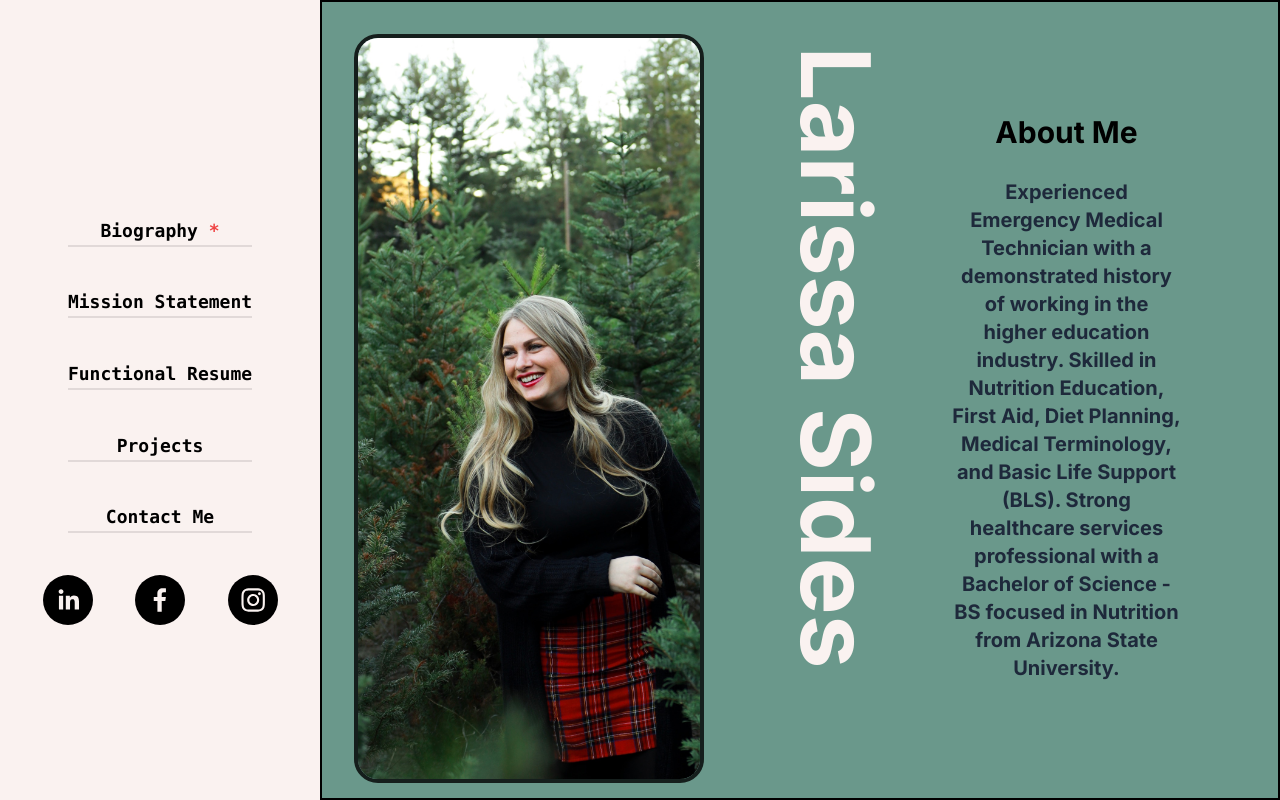
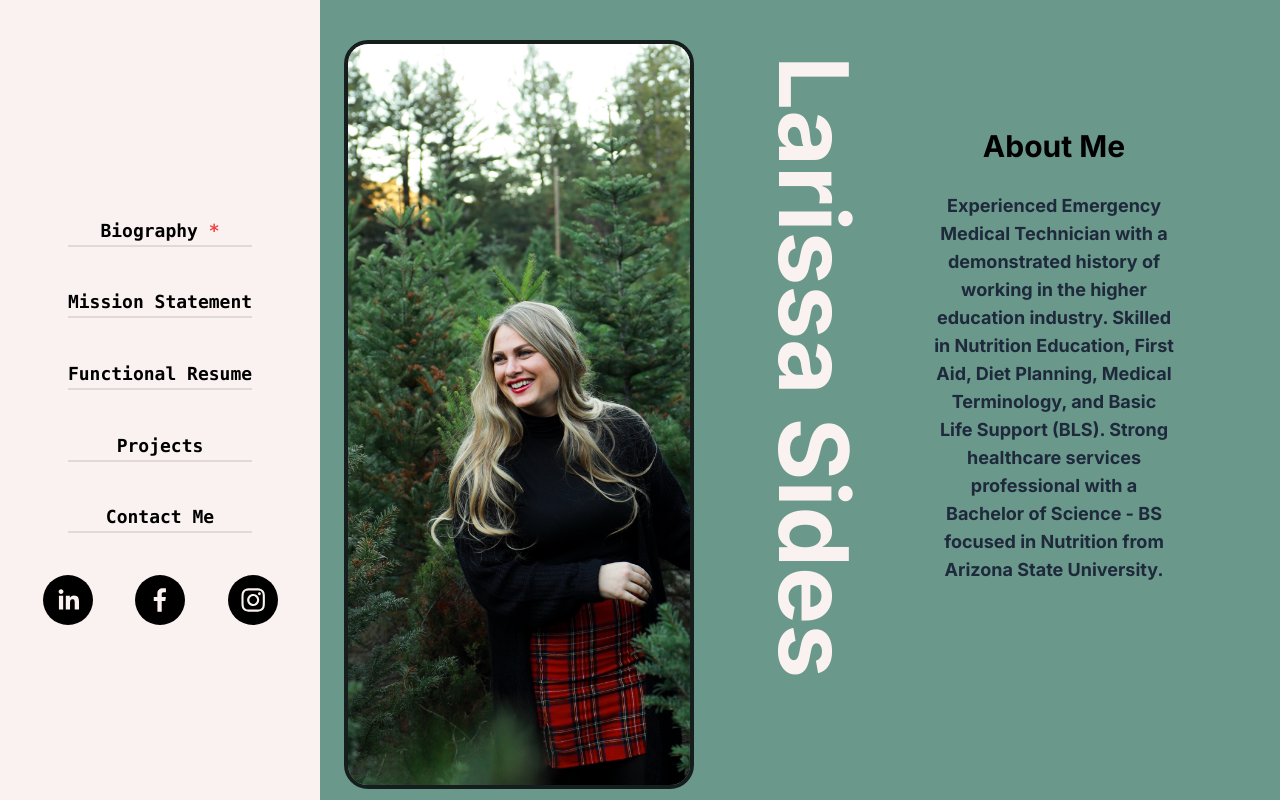
Before and after one commit to AndrewJSides/larissasides, a Next.js app: page / in a window 1280 px wide. Built offline with nearby package versions, Linux system fonts and the light colour scheme.

Commit message:
Small changes

```diff
--- a/app/page.tsx
+++ b/app/page.tsx
@@ -86,7 +86,7 @@ export default function Home() {
   const Biography = () => {
     return (
       <>
-        <div className="w-3/8 p-4">
+        <div className="w-3/8 ml-2 mt-2">
           <Image
             className="rounded-3xl border-4 border-black/80"
             src="/headshot3.jpg"
@@ -100,7 +100,7 @@ export default function Home() {
             Larissa Sides
           </div>
         </div>
-        <div className="text-xl w-1/4 pt-24 text-center text-slate-800">
+        <div className="text-lg w-1/4 pt-24 text-center text-slate-800">
           <div className="text-3xl text-black">About Me</div>
           <br />
           Experienced Emergency Medical Technician with a demonstrated history
@@ -358,7 +358,7 @@ export default function Home() {
         </div>
       </div>
       <div className="flex flex-col bg-[#6A988B] w-3/4 h-screen">
-        <div className="flex flex-row w-full  h-full border-2 border-black p-4">
+        <div className="flex flex-row w-full h-full ml-4 pt-8">
           {items.find((item) => item.key == selected)?.render()}
         </div>
       </div>
```
